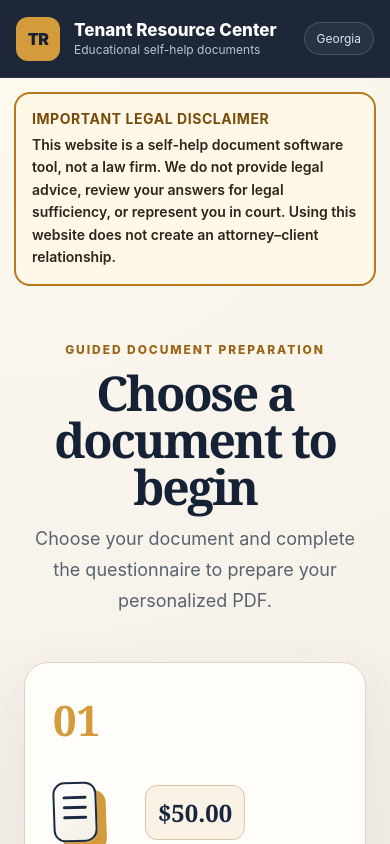
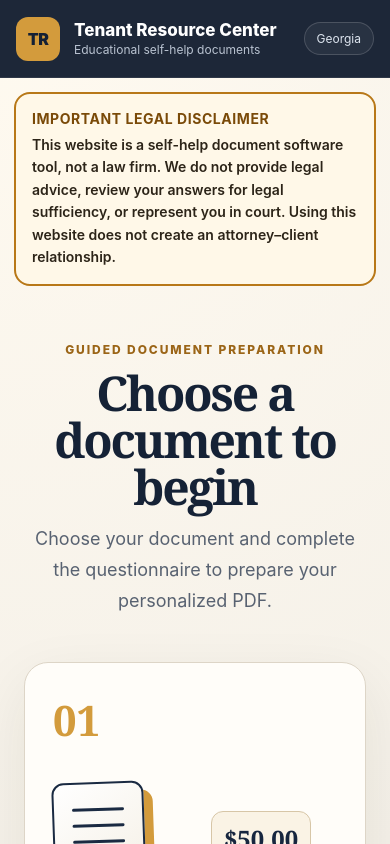
Before and after one commit to syedrahmanbukhari/Document-generation, a React (Vite) app: page / in a window 390 px wide. Shown: the top 844 px of the page. Built offline with nearby package versions, Linux system fonts and the light colour scheme.

Commit message:
fix some issues

```diff
--- a/src/styles.css
+++ b/src/styles.css
@@ -30,12 +30,12 @@ button { cursor: pointer; }
 .doc-card::after { content: ''; position: absolute; inset: auto -80px -100px auto; width: 240px; height: 240px; border-radius: 50%; background: #efe3ca; opacity: .55; }
 .card-topline { display: flex; align-items: center; justify-content: space-between; }
 .card-number { font-family: Georgia, serif; font-size: 42px; color: #d39b3c; font-weight: 700; }
-.document-summary { position: relative; z-index: 1; display: flex; align-items: center; gap: 28px; margin: 34px 0 26px; }
+.document-summary { position: relative; z-index: 1; display: grid; grid-template-columns: 92px minmax(0, 1fr); align-items: center; gap: 12px; margin: 34px -28px 26px 0; }
 .document-icon { flex-shrink: 0; width: 92px; height: 112px; border: 2px solid #1a2a42; border-radius: 12px; padding: 24px 18px; transform: rotate(-2deg); background: linear-gradient(145deg, #fff, #f4efe4); box-shadow: 9px 9px 0 #d39b3c; }
 .document-icon span { display: block; height: 3px; margin: 0 0 13px; background: #1a2a42; border-radius: 999px; }
 .doc-card h2 { margin: 0 0 10px; font-family: Georgia, serif; font-size: 32px; color: #16243a; }
 .doc-card p { margin: 0 0 28px; line-height: 1.65; color: #65707e; max-width: 440px; }
-.document-price { position: absolute; left: 50%; transform: translateX(-50%); display: grid; place-items: center; padding: 13px 15px; border: 1px solid #d7c6a7; border-radius: 12px; background: #faf3e5; color: #17263f; }
+.document-price { justify-self: center; display: grid; place-items: center; padding: 13px 15px; border: 1px solid #d7c6a7; border-radius: 12px; background: #faf3e5; color: #17263f; }
 .document-price strong { font-family: Georgia, serif; font-size: clamp(24px, 4vw, 38px); white-space: nowrap; }
 .doc-card button { position: relative; z-index: 2; border: 0; background: #17263f; color: #fff; border-radius: 12px; padding: 14px 18px; font-weight: 750; transition: transform .18s ease, background .18s ease; }
 .doc-card button:hover { transform: translateY(-2px); background: #223653; }
@@ -85,7 +85,6 @@ textarea { resize: vertical; }
 @media (max-width: 760px) {
   .topbar { padding: 0 16px; height: 78px; }
   .document-grid { grid-template-columns: 1fr; }
-  .document-summary { gap: 12px; }
   .document-price { padding: 10px 12px; }
   .how-it-works { grid-template-columns: 1fr; }
   .two-col, .choice-grid { grid-template-columns: 1fr; }
@@ -95,8 +94,3 @@ textarea { resize: vertical; }
   .top-disclaimer { margin: 14px 14px 0; padding: 16px; }
   .hero h1 { font-size: 48px; }
 }
-
-@media (max-width: 420px) {
-  .document-icon { width: 44px; height: 60px; padding: 12px 8px; }
-  .document-icon span { margin-bottom: 7px; }
-}
```
Also changed, not shown: tmp/price-card.png (added).
